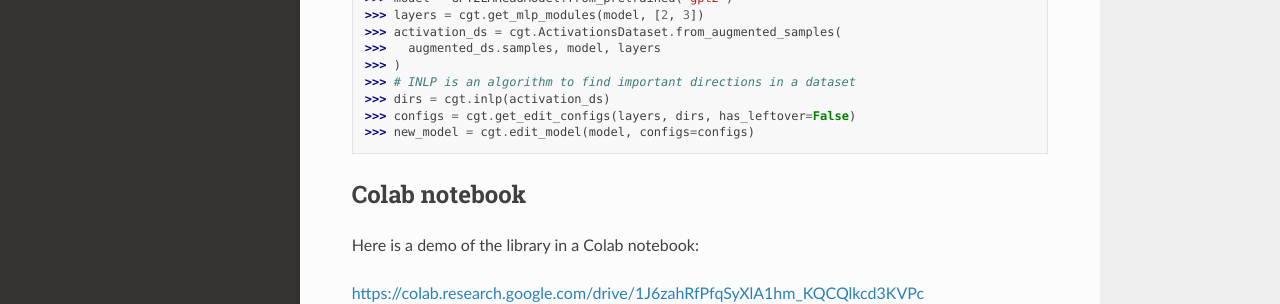
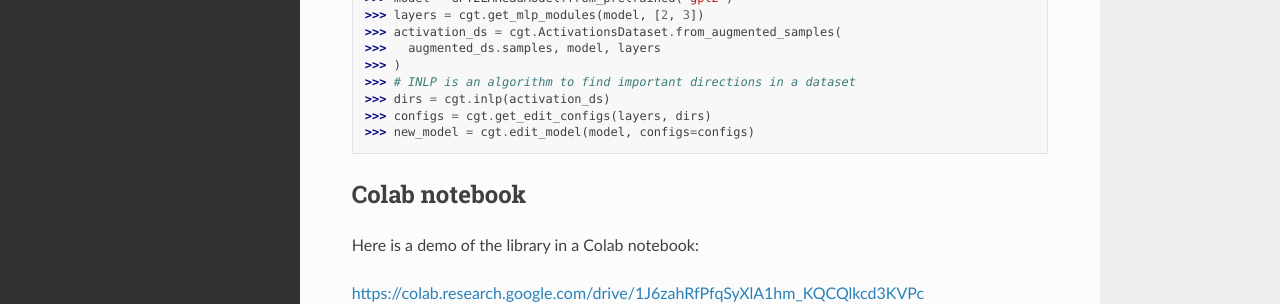
Before and after one commit to FabienRoger/Countergen, a Sphinx documentation site: the page built from docs/demos.rst, in a window 1280 px wide and 1291 px high. Shown: the part 796-1100 px from the top of the window. Built offline with Sphinx 7.4.7 and the Read the Docs theme 2.0.0, drawn with Linux system fonts in a browser that asks for light colours.

Commit message:
Remove leftover from minimal examples

```diff
--- a/README.rst
+++ b/README.rst
@@ -48,7 +48,7 @@ Model editing
 >>> )
 >>> # INLP is an algorithm to find important directions in a dataset
 >>> dirs = cgt.inlp(activation_ds)
->>> configs = cgt.get_edit_configs(layers, dirs, has_leftover=False)
+>>> configs = cgt.get_edit_configs(layers, dirs)
 >>> new_model = cgt.edit_model(model, configs=configs)
 
 How ``countergen`` helps you evaluate model bias
--- a/docs/demos.rst
+++ b/docs/demos.rst
@@ -38,7 +38,7 @@ Model editing
 >>> )
 >>> # INLP is an algorithm to find important directions in a dataset
 >>> dirs = cgt.inlp(activation_ds)
->>> configs = cgt.get_edit_configs(layers, dirs, has_leftover=False)
+>>> configs = cgt.get_edit_configs(layers, dirs)
 >>> new_model = cgt.edit_model(model, configs=configs)
 
 Colab notebook
```
Also changed, not shown: 1 other file.
